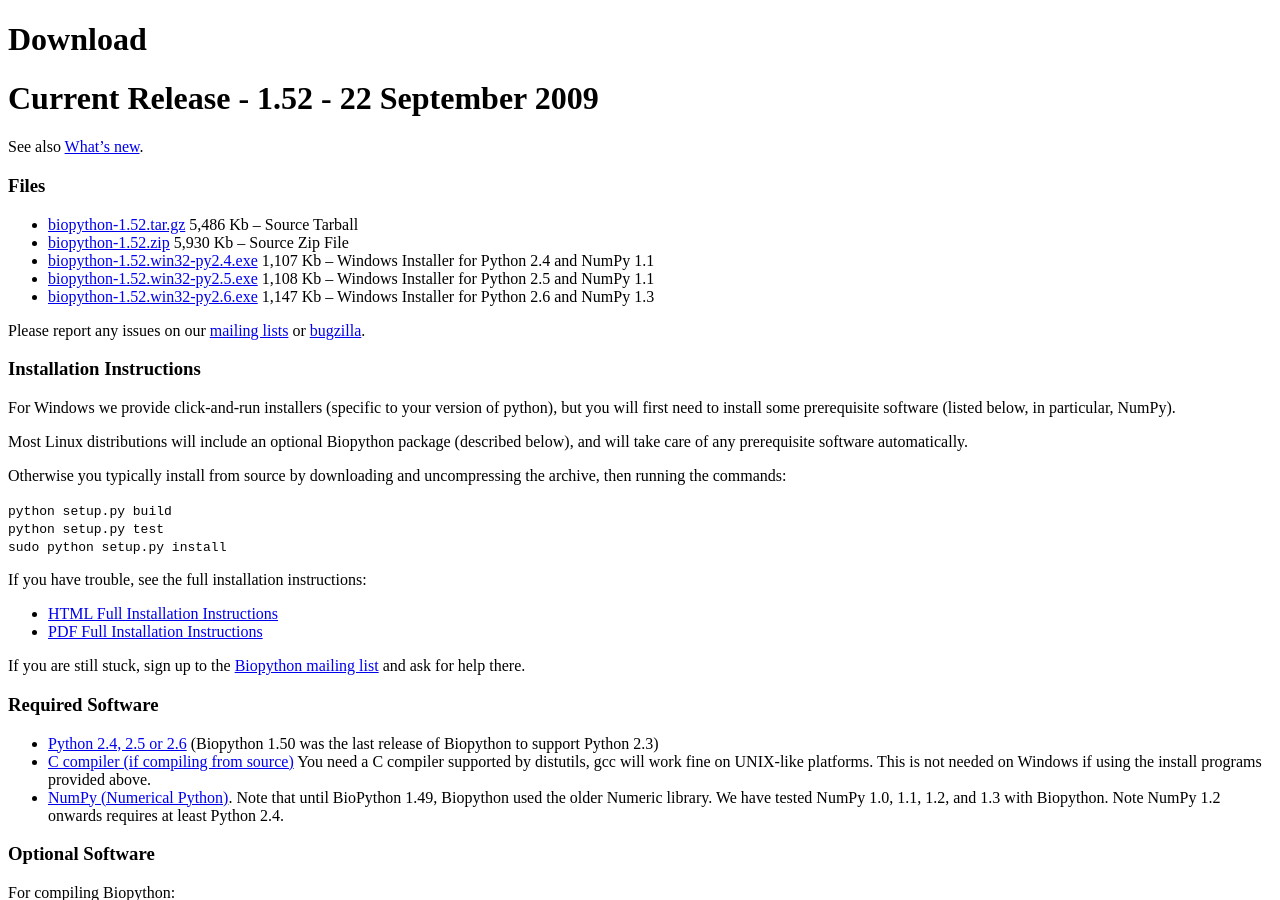
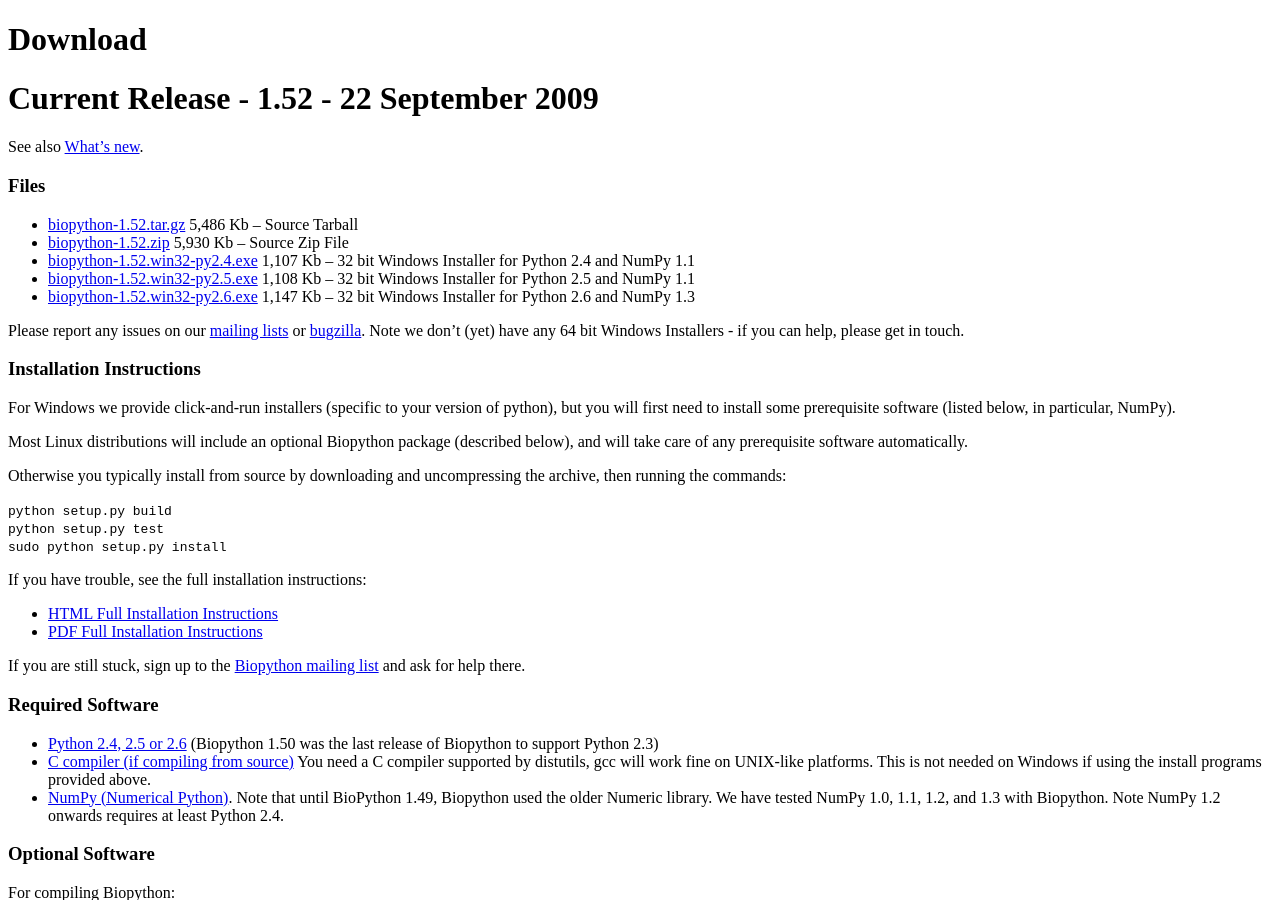
Before and after one commit to biopython/biopython.github.io, a Jekyll site: the page built from wiki/Download.md, in a window 1280 px wide and 900 px high. Built offline with Jekyll 4.4.1, drawn with Linux system fonts in a browser that asks for light colours.

Commit message:
/* Files */ Note about win32

```diff
--- a/wiki/Download.md
+++ b/wiki/Download.md
@@ -16,15 +16,16 @@ See also [What's new](http://biopython.open-bio.org/SRC/biopython/NEWS).
 -   [biopython-1.52.zip](http://biopython.org/DIST/biopython-1.52.zip)
     5,930 Kb -- Source Zip File
 -   [biopython-1.52.win32-py2.4.exe](http://biopython.org/DIST/biopython-1.52.win32-py2.4.exe)
-    1,107 Kb -- Windows Installer for Python 2.4 and NumPy 1.1
+    1,107 Kb -- 32 bit Windows Installer for Python 2.4 and NumPy 1.1
 -   [biopython-1.52.win32-py2.5.exe](http://biopython.org/DIST/biopython-1.52.win32-py2.5.exe)
-    1,108 Kb -- Windows Installer for Python 2.5 and NumPy 1.1
+    1,108 Kb -- 32 bit Windows Installer for Python 2.5 and NumPy 1.1
 -   [biopython-1.52.win32-py2.6.exe](http://biopython.org/DIST/biopython-1.52.win32-py2.6.exe)
-    1,147 Kb -- Windows Installer for Python 2.6 and NumPy 1.3
+    1,147 Kb -- 32 bit Windows Installer for Python 2.6 and NumPy 1.3
 
 Please report any issues on our [mailing
 lists](mailing_lists "wikilink") or
-[bugzilla](http://bugzilla.open-bio.org/).
+[bugzilla](http://bugzilla.open-bio.org/). Note we don't (yet) have any
+64 bit Windows Installers - if you can help, please get in touch.
 
 ### Installation Instructions
 
```
Also changed, not shown: 1 other file.
